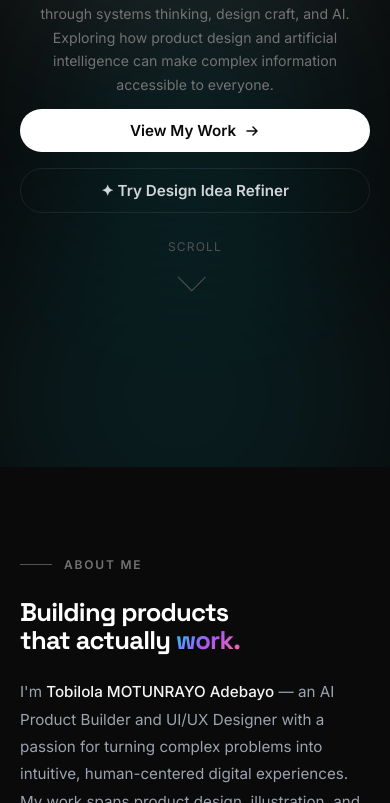
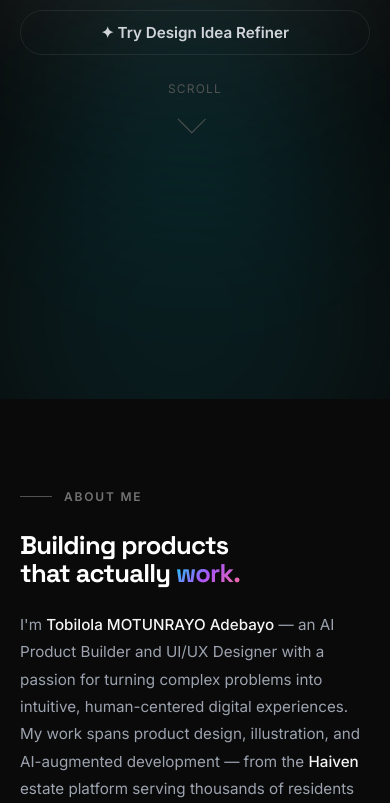
Before and after one commit to Tobilolade/Portfolio, a website built with Vite: page index.html in a window 390 px wide. Shown: the part 377-1180 px from the top of the page. Built offline with nearby package versions, Linux system fonts and the light colour scheme.

Commit message:
Fix mobile hero - content starts from top

```diff
--- a/src/style.css
+++ b/src/style.css
@@ -1530,6 +1530,7 @@ a { color: inherit; text-decoration: none; }
 @media (max-width: 640px) {
   .nav-links, .nav-cta { display: none; }
   .nav-hamburger { display: flex; }
+  #hero { padding-top: calc(var(--nav-h) + 0.5rem); min-height: 92vh; justify-content: flex-start; }
   .projects-grid { grid-template-columns: 1fr; }
   .stats-row { gap: 2rem; flex-wrap: wrap; }
   .hero-actions { flex-direction: column; align-items: center; width: 100%; }
```
